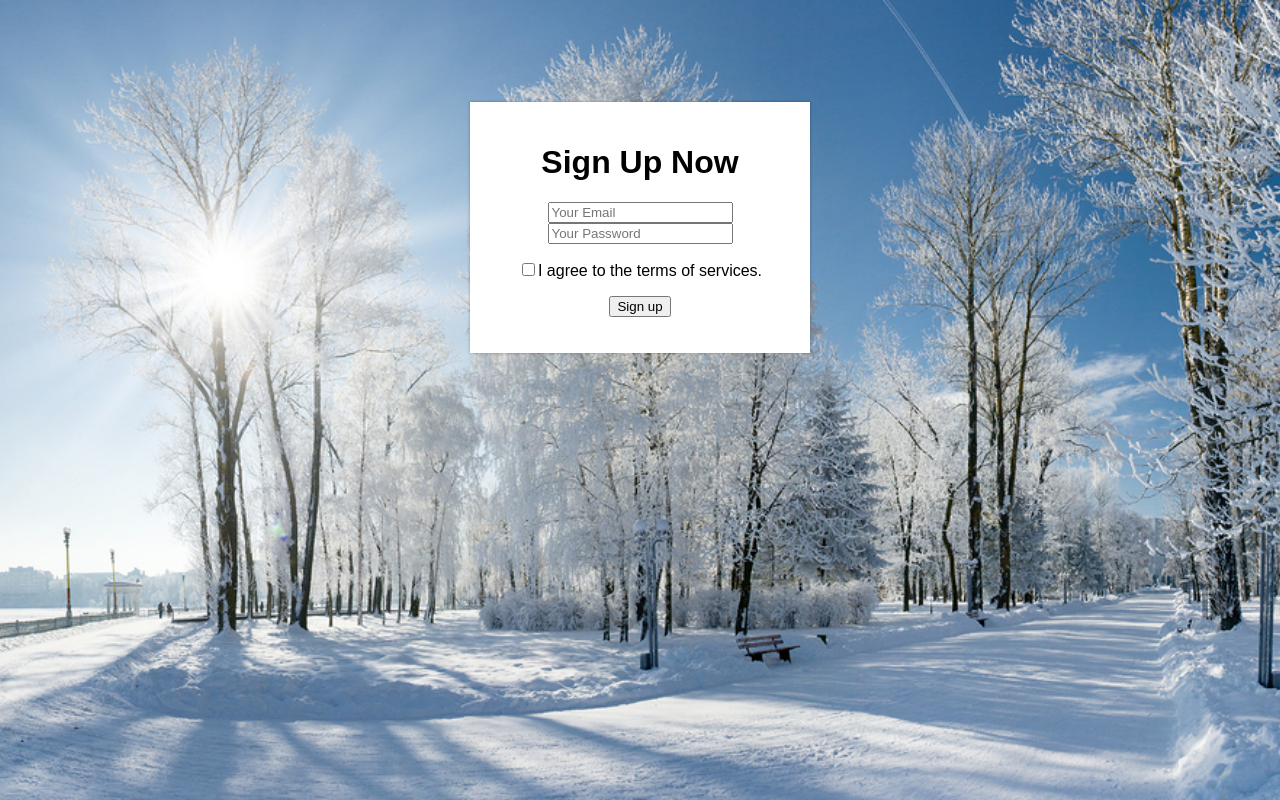
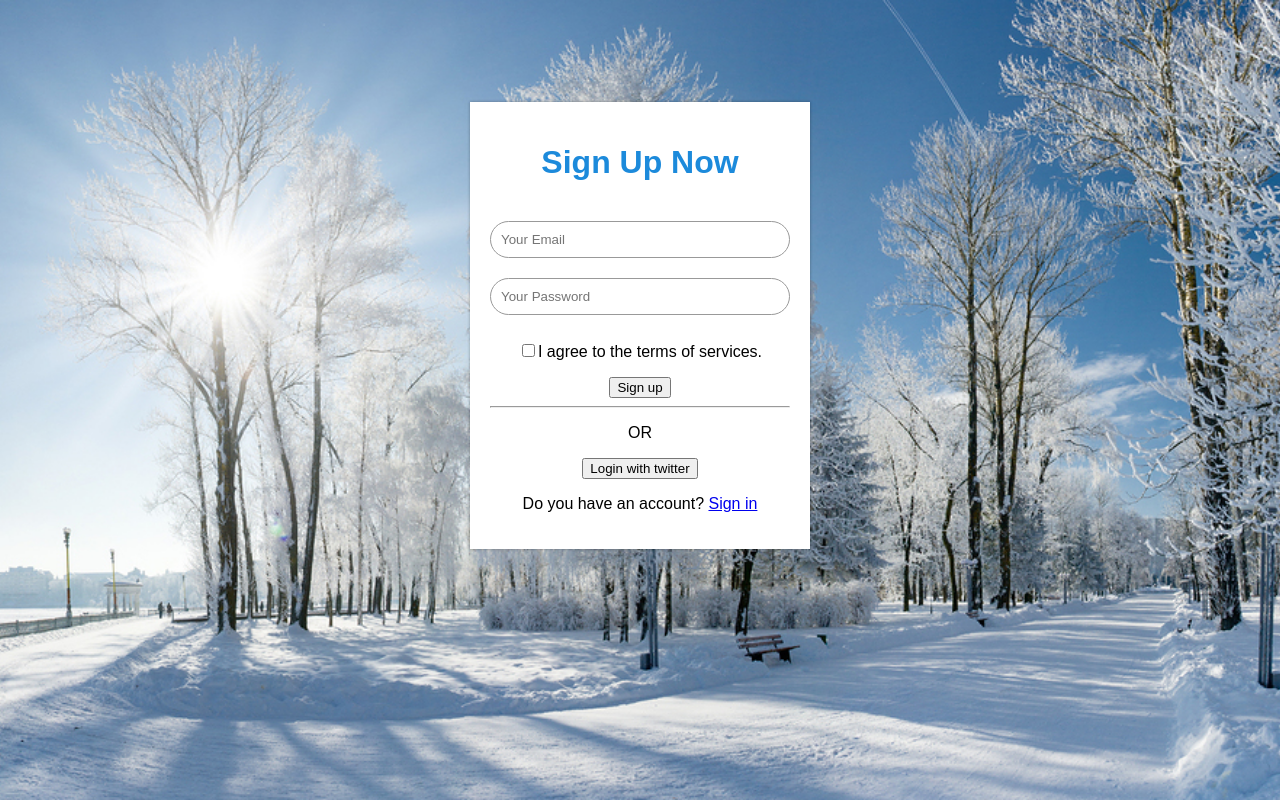
Before and after one commit to seoheelsh/SignUpForm, a plain HTML site: page index.html in a window 1280 px wide. Drawn offline with Linux system fonts and the light colour scheme.

Commit message:
form 수정

```diff
--- a/index.html
+++ b/index.html
@@ -11,7 +11,11 @@
             <input type="email" class="input-box" placeholder="Your Email">
             <input type="password" class="input-box" placeholder="Your Password">
             <p><span><input type="checkbox"></span>I agree to the terms of services.</p>
-            <button type="button" class="sign-btn">Sign up</button>
+            <button type="button" class="signup-btn">Sign up</button>
+            <hr>
+            <p class="or">OR</p>
+            <button type="button" class="signup-btn">Login with twitter</button>
+            <p>Do you have an account? <a href="#">Sign in</a></p>
         </form>
     </div>
 </body>
--- a/style.css
+++ b/style.css
@@ -14,3 +14,15 @@ body{
     margin: 8% auto 0;
     text-align: center;
 }
+.sign-up-form h1{
+    color: #1c8adb;
+    margin-bottom: 30px;
+}
+.input-box{
+    border-radius: 20px;
+    padding: 10px;
+    margin: 10px 0;
+    width: 100%;
+    border: 1px solid #999;
+    outline: none;
+}
```
